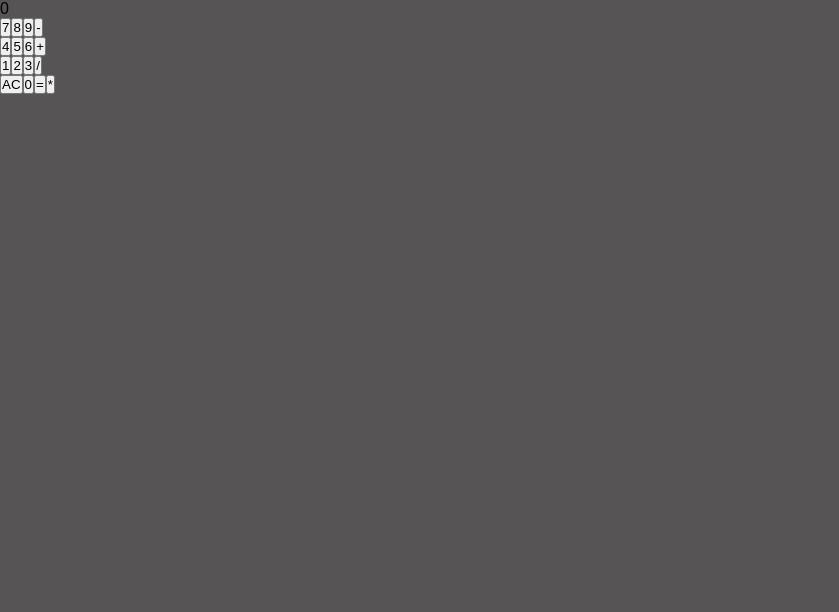
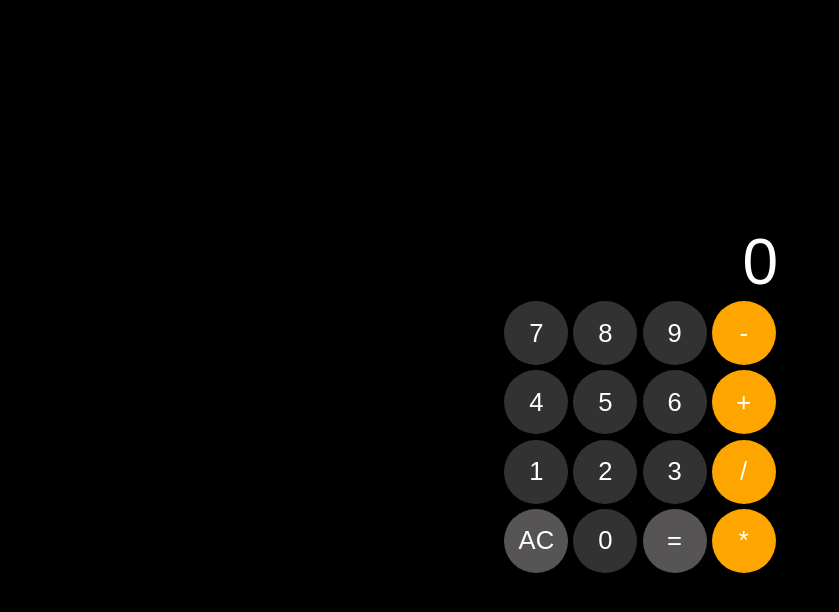
Before and after one commit to gritchin-artur/simple-calculator, a website: page index.html in a window 1280 px wide. Shown: the whole page, without its empty margins (0-839 px from the left). Drawn offline with Linux system fonts and the light colour scheme.

Commit message:
finish develop index.css

```diff
--- a/css/index.css
+++ b/css/index.css
@@ -8,5 +8,32 @@
 
 body {
     font-family: Arial, Helvetica, sans-serif;
-    background-color: #565454;
+    background: black;
+    display: flex;
+    justify-content: center;
+    align-items: center;
+    width: 100vw;
+    height: 100vh;
 }
+
+#calculator-display {
+    width: 100%;
+    display: flex;
+    justify-content: flex-end;
+}
+
+.display-item {
+    color: white;
+    font-size: 5vw;
+}
+
+.itemBtn {
+    width: 5vw;
+    height: 5vw;
+    margin: 0.2vw;
+    border-radius: 50%;
+    font-size: 2vw;
+    background: #56545499;
+    color: white;
+    border: none;
+}
--- a/src/index.js
+++ b/src/index.js
@@ -1,24 +1,32 @@
-const calculatorContainer = document.getElementById("calculator-container");
-const calculatorDisplay = document.getElementById("calculator-display");
-const calculatorBtnModule = document.getElementById("calculator-btn-module");
+const calculatorContainer = document.getElementById('calculator-container');
+const calculatorDisplay = document.getElementById('calculator-display');
+const calculatorBtnModule = document.getElementById('calculator-btn-module');
 
 const btnArray = [
-  ["7", "8", "9", "-"],
-  ["4", "5", "6", "+"],
-  ["1", "2", "3", "/"],
-  ["AC", "0", "=", "*"],
+    ['7', '8', '9', '-'],
+    ['4', '5', '6', '+'],
+    ['1', '2', '3', '/'],
+    ['AC', '0', '=', '*']
 ];
 
 btnArray.forEach((btnRow) => {
-  const rowBtn = document.createElement("div");
-  rowBtn.classList.add("rowBtn");
+    const rowBtn = document.createElement('div');
+    rowBtn.classList.add('rowBtn');
 
     btnRow.map((btn) => {
-    const itemBtn = document.createElement("button");
-    itemBtn.classList.add("itemBtn");
+        const itemBtn = document.createElement('button');
+        itemBtn.classList.add('itemBtn');
         itemBtn.textContent = btn;
 
-    itemBtn.addEventListener("click", () => {
+        if (btn === '-' || btn === '+' || btn === '/' || btn === '*') {
+            itemBtn.style.backgroundColor = 'orange';
+        }
+
+        if (btn === 'AC' || btn === '=') {
+            itemBtn.style.backgroundColor = '#565454';
+        }
+
+        itemBtn.addEventListener('click', () => {
             getCalculate(btn);
         });
 
@@ -28,33 +36,33 @@ btnArray.forEach((btnRow) => {
     calculatorBtnModule.appendChild(rowBtn);
 });
 
-const displayItem = document.createElement("span");
+const displayItem = document.createElement('span');
 
-displayItem.classList.add("display-item");
+displayItem.classList.add('display-item');
 
-displayItem.innerText = "0";
+displayItem.innerText = '0';
 
 calculatorDisplay.appendChild(displayItem);
 
-let display = "";
+let display = '';
 
 function getCalculate(btn) {
-  if (display === "error") {
-    display = "";
+    if (display === 'error') {
+        display = '';
         display += btn;
         displayItem.innerText = display;
         return;
     }
 
-  if (btn === "AC") {
-    return (displayItem.innerText = "0"), (display = "");
+    if (btn === 'AC') {
+        return (displayItem.innerText = '0'), (display = '');
     }
 
-  if (btn === "=") {
+    if (btn === '=') {
         try {
             display = eval(display).toString();
         } catch (error) {
-      display = "error";
+            display = 'error';
         }
         return (displayItem.innerText = display);
     }
```
Also changed, not shown: index.html (+2 -2 lines), .cspell.json. Lines whose indentation alone changed are shown as unchanged.
